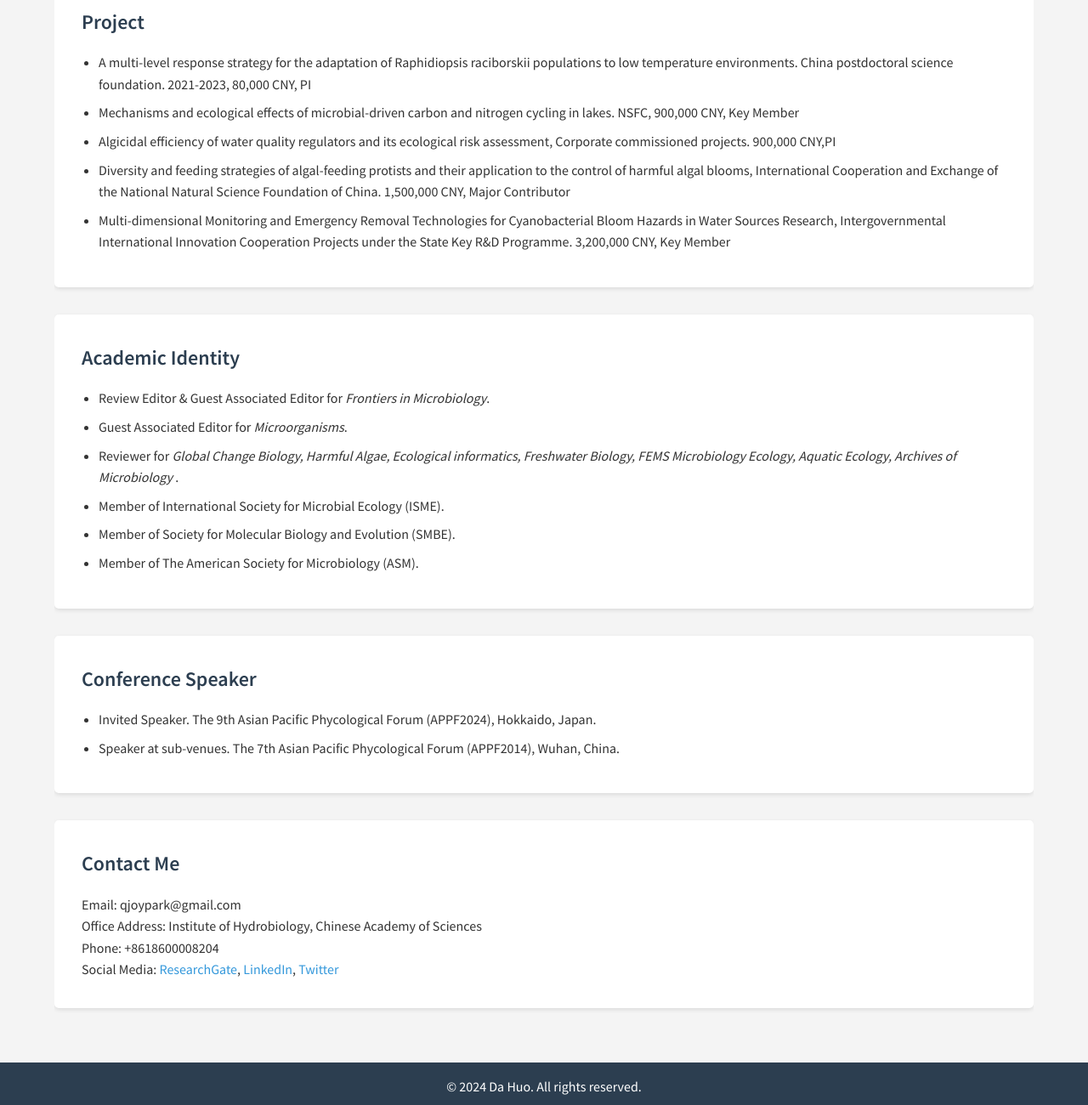
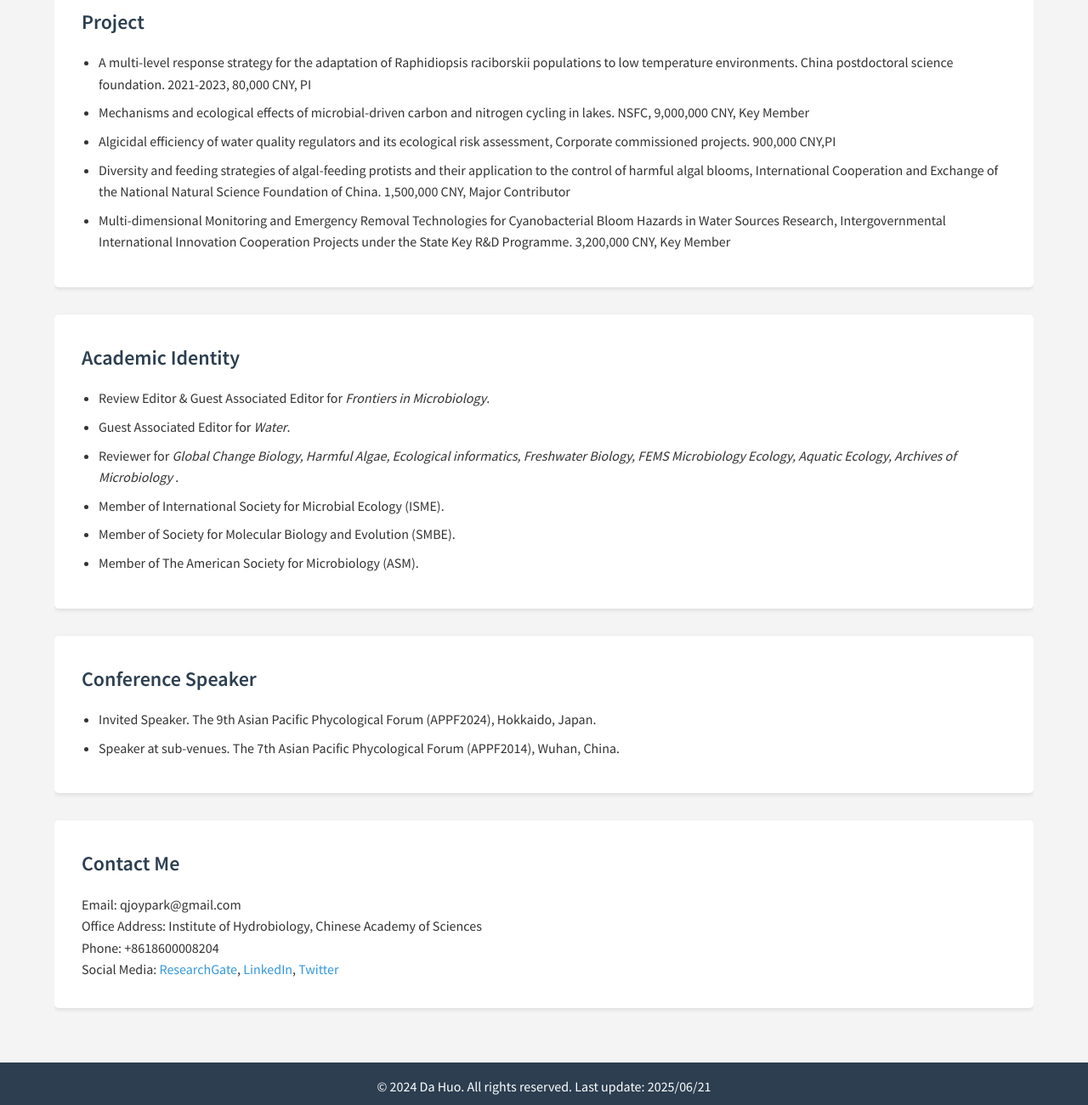
Before and after one commit to qjoypark/qjoypark.github.io, a plain HTML site: page index.html in a window 1280 px wide. Shown: the part 2600-3900 px from the top of the page at 85% size. Drawn offline with Linux system fonts and the light colour scheme.

Commit message:
Fixing Error

```diff
--- a/index.html
+++ b/index.html
@@ -94,7 +94,7 @@
             <h2>Project</h2>
             <ul>
                 <li>A multi-level response strategy for the adaptation of Raphidiopsis raciborskii populations to low temperature environments. China postdoctoral science foundation. 2021-2023, 80,000 CNY, PI</li>
-                <li>Mechanisms and ecological effects of microbial-driven carbon and nitrogen cycling in lakes. NSFC, 900,000 CNY, Key Member</li>
+                <li>Mechanisms and ecological effects of microbial-driven carbon and nitrogen cycling in lakes. NSFC, 9,000,000 CNY, Key Member</li>
                 <li>Algicidal efficiency of water quality regulators and its ecological risk assessment, Corporate commissioned projects. 900,000 CNY,PI</li>
                 <li>Diversity and feeding strategies of algal-feeding protists and their application to the control of harmful algal blooms, International Cooperation and Exchange of the National Natural Science Foundation of China. 1,500,000 CNY, Major Contributor</li>
                 <li>Multi-dimensional Monitoring and Emergency Removal Technologies for Cyanobacterial Bloom Hazards in Water Sources Research, Intergovernmental International Innovation Cooperation Projects under the State Key R&D Programme. 3,200,000 CNY, Key Member</li>
@@ -104,7 +104,7 @@
             <h2>Academic Identity</h2>
             <ul>
                 <li>Review Editor & Guest Associated Editor for <i>Frontiers in Microbiology</i>.</li>
-                <li>Guest Associated Editor for <i>Microorganisms</i>.</li>
+                <li>Guest Associated Editor for <i>Water</i>.</li>
                 <li>Reviewer for <i>Global Change Biology, Harmful Algae, Ecological informatics, Freshwater Biology, FEMS Microbiology Ecology, Aquatic Ecology, Archives of Microbiology </i>.</li>
                 <li>Member of International Society for Microbial Ecology (ISME).</li>
                 <li>Member of Society for Molecular Biology and Evolution (SMBE).</li>
@@ -127,7 +127,7 @@
         </section>
     </div>
     <footer>
-        <p>&copy; 2024 Da Huo. All rights reserved.</p>
+        <p>&copy; 2024 Da Huo. All rights reserved. Last update: 2025/06/21</p>
     </footer>
     <script src="script/script.js"></script>
 </body>
```
